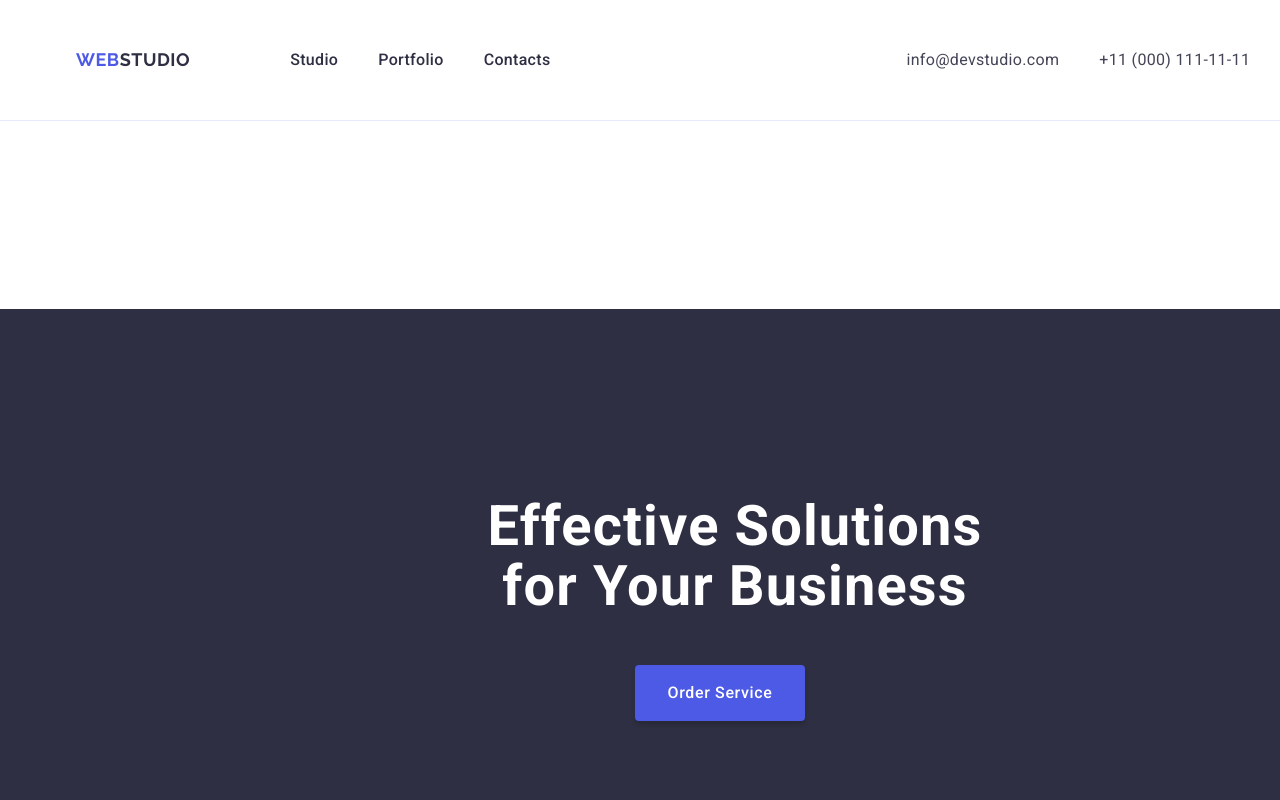
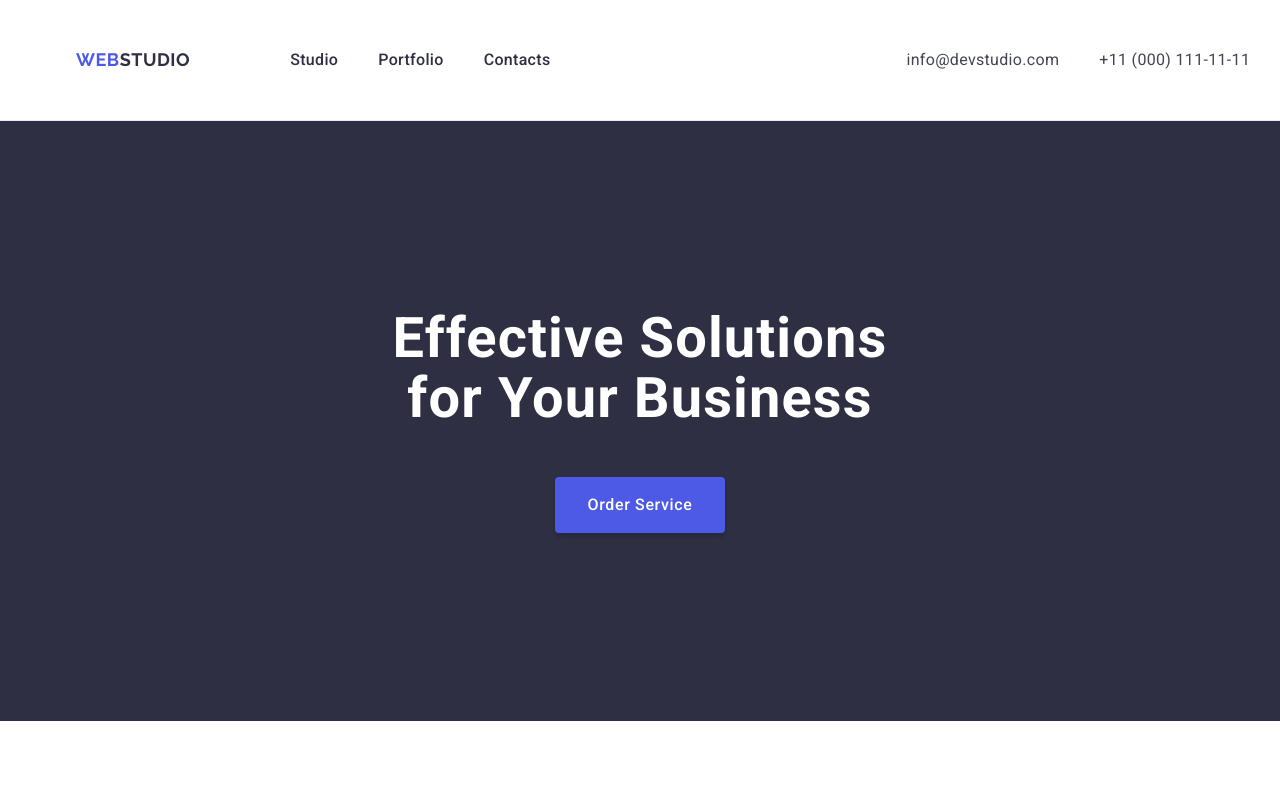
Before and after one commit to YuliiaHosteva/goit-markup-hw-03, a plain HTML site: page index.html in a window 1280 px wide. Shown: the top 800 px of the page. Drawn offline with nearby package versions, Linux system fonts and the light colour scheme.

Commit message:
new7.html

```diff
--- a/css/styles.css
+++ b/css/styles.css
@@ -9,14 +9,16 @@ border-bottom: 1px solid #e7e9fc;
 }
 
 .container {
+max-width: 1158px;
+padding-left: 15px;
+padding-right: 15px;
 margin: 0 auto;
-width: 1128px;
-padding: 0 15px;
 }
 
 .header {
-width: 1158px;
-margin: 0 auto;
+max-width: 1158px;
+margin-top: 0;
+margin-bottom: 0;
 padding-left: 15px;
 padding-right: 15px;
 display: flex;
@@ -160,14 +162,16 @@ color: #404bbf; /* Новий колір при фокусі */
 /* Section Hero */
 
 .section-hero {
+background: #2e2f42;
 padding: 188px 0;
 flex-shrink: 0;
+display: flex;
+
 }
 
 .hero {
-background: #2e2f42;
-width: 1440px;
-height: 600px;
+flex-direction: column;
+gap: 40px;
 }
 
 /* h1 */
@@ -181,9 +185,10 @@ line-height: 1.07em;
 letter-spacing: 0.02em;
 justify-content: center;
 align-items: center;
-margin-bottom: 48px;
-padding-top: 188px;
-margin-left: 472px;
+margin-right: auto;
+margin-left: auto;
+display: flex;
+max-width: 496px;
 
 }
 /* button */
@@ -206,7 +211,7 @@ margin-right: auto;
 box-shadow: 0px 4px 4px 0px rgba(0, 0, 0, 0.15);
 padding: 16px 32px;
 border: none;
-margin-bottom: 188px;
+margin-top: 48px;
 
 }
 
@@ -282,13 +287,11 @@ letter-spacing: 0.02em;
 /* Section Our Team */
 
 .section-team {
+background-color: #F4F4FD;
 padding: 120px 0;
 }
 
 .team {
-background-color: #F4F4FD;
-width: 1440px;
-height: 732px;
 flex-shrink: 0;
 }
 
@@ -333,7 +336,6 @@ padding-bottom: 120px;
 background: var(--white, #FFF);
 width: 1158px;
 flex-shrink: 0;
-padding-bottom: 120px;
 
 }
 
```
